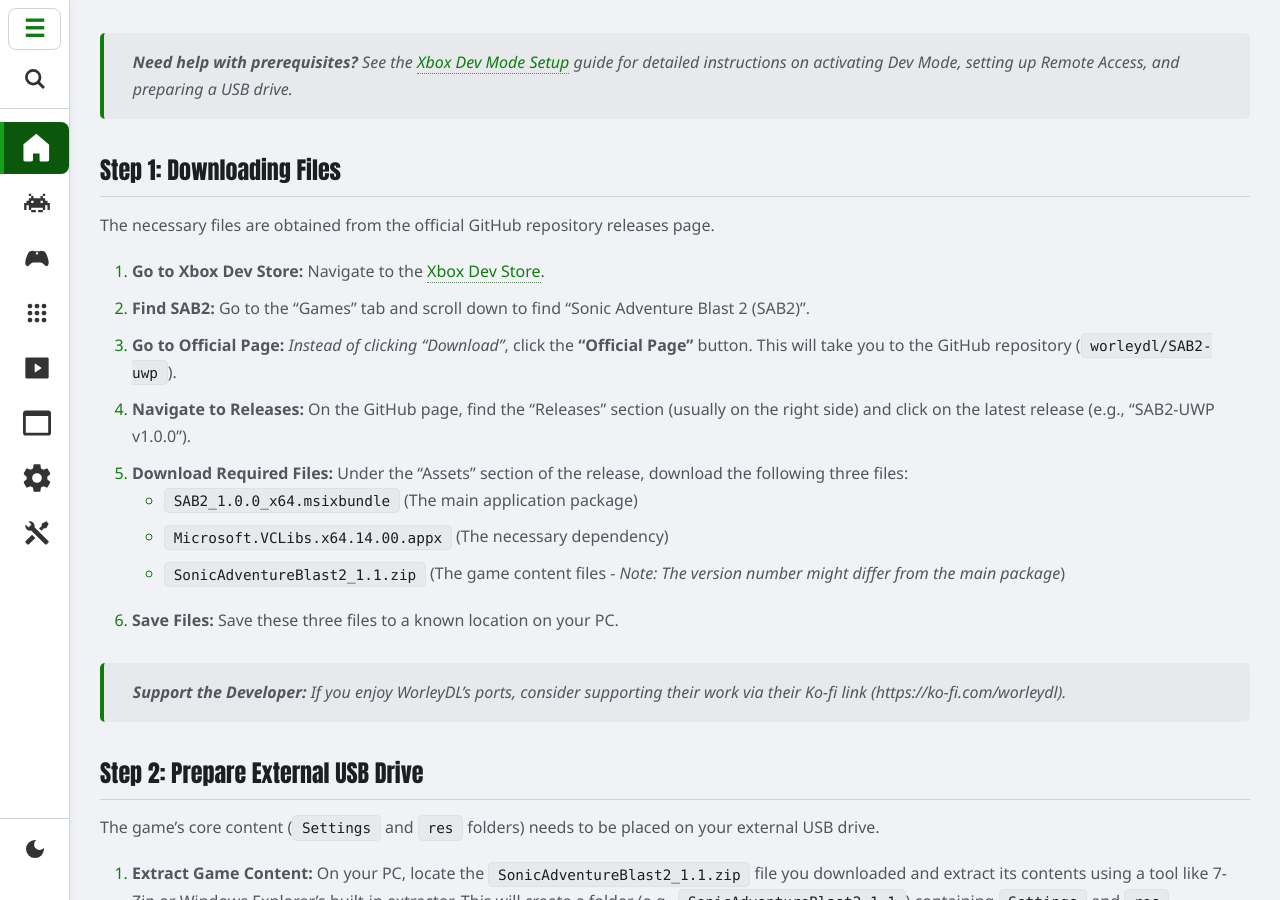
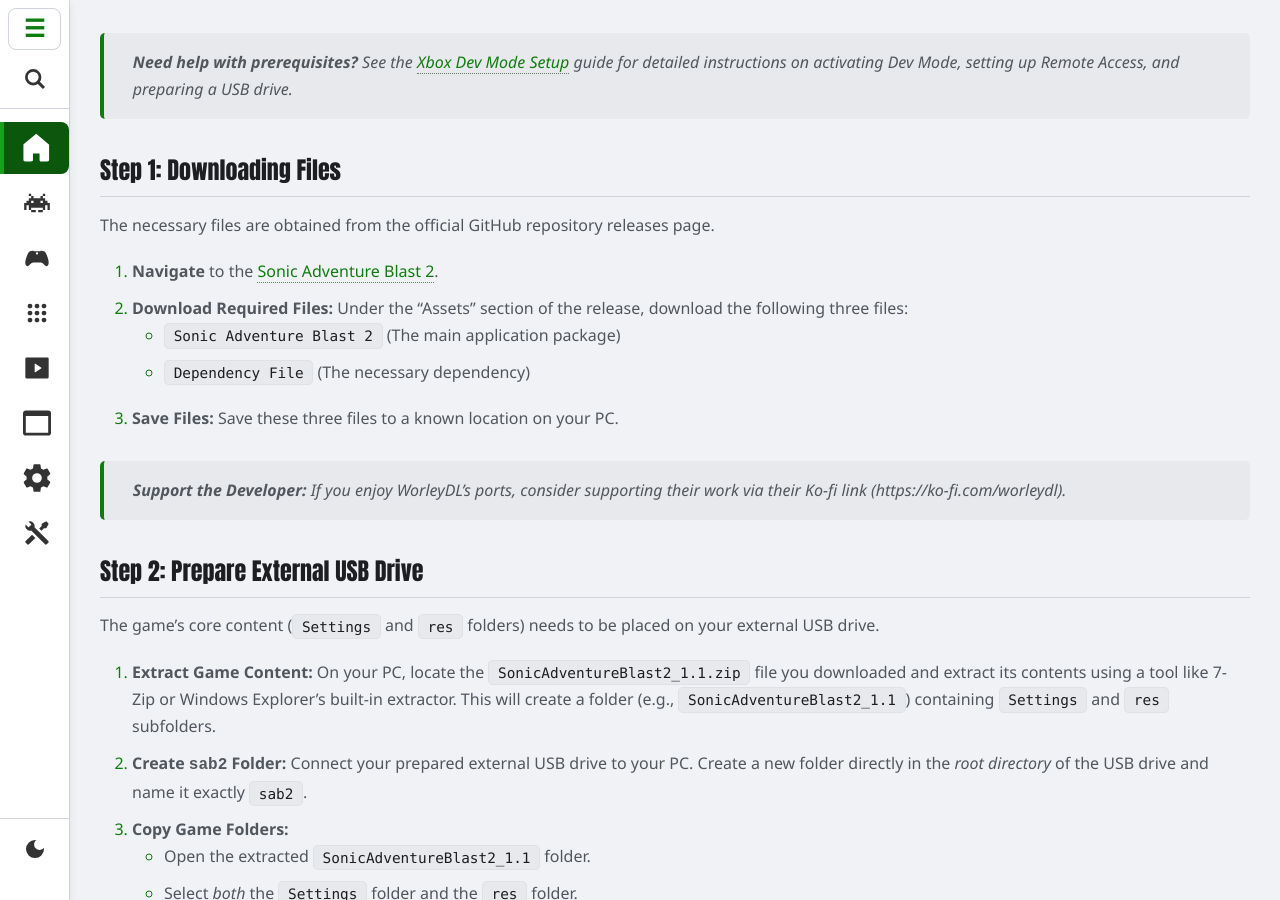
Before and after one commit to EmulationRevival/emulationrevival.github.io, a Jekyll site: the page built from guides/ports/sonicadventureblast2.md, in a window 1280 px wide and 900 px high, scrolled down 776 px. Built offline with Jekyll 4.4.1, drawn with Linux system fonts in a browser that asks for light colours.

Commit message:
Update sonicadventureblast2.md

```diff
--- a/guides/ports/sonicadventureblast2.md
+++ b/guides/ports/sonicadventureblast2.md
@@ -25,21 +25,17 @@
 3.  **External USB Drive:** A USB drive formatted as NTFS with full read/write permissions set for UWP applications.
 4.  **PC:** A Windows PC for downloading files and accessing the Xbox Device Portal.
 
-> **Need help with prerequisites?** See the [_Xbox Dev Mode Setup_](https://wiki.xboxdev.store/en/DevModeSetup) guide for detailed instructions on activating Dev Mode, setting up Remote Access, and preparing a USB drive.
+> **Need help with prerequisites?** See the [_Xbox Dev Mode Setup_](https://emulationrevival.github.io/guides/devmode-guide/) guide for detailed instructions on activating Dev Mode, setting up Remote Access, and preparing a USB drive.
 
 ### Step 1: Downloading Files
 
 The necessary files are obtained from the official GitHub repository releases page.
 
-1.  **Go to Xbox Dev Store:** Navigate to the [Xbox Dev Store](https://xbdev.store/).
-2.  **Find SAB2:** Go to the "Games" tab and scroll down to find "Sonic Adventure Blast 2 (SAB2)".
-3.  **Go to Official Page:** *Instead of clicking "Download"*, click the **"Official Page"** button. This will take you to the GitHub repository (`worleydl/SAB2-uwp`).
-4.  **Navigate to Releases:** On the GitHub page, find the "Releases" section (usually on the right side) and click on the latest release (e.g., "SAB2-UWP v1.0.0").
-5.  **Download Required Files:** Under the "Assets" section of the release, download the following three files:
-    *   `SAB2_1.0.0_x64.msixbundle` (The main application package)
-    *   `Microsoft.VCLibs.x64.14.00.appx` (The necessary dependency)
-    *   `SonicAdventureBlast2_1.1.zip` (The game content files - *Note: The version number might differ from the main package*)
-6.  **Save Files:** Save these three files to a known location on your PC.
+1.  **Navigate** to the [Sonic Adventure Blast 2](https://emulationrevival.github.io/ports.html#sab2).
+2.  **Download Required Files:** Under the "Assets" section of the release, download the following three files:
+    *   `Sonic Adventure Blast 2` (The main application package)
+    *   `Dependency File` (The necessary dependency)
+3.  **Save Files:** Save these three files to a known location on your PC.
 
 > **Support the Developer:** If you enjoy WorleyDL's ports, consider supporting their work via their Ko-fi link (https://ko-fi.com/worleydl).
 
```
